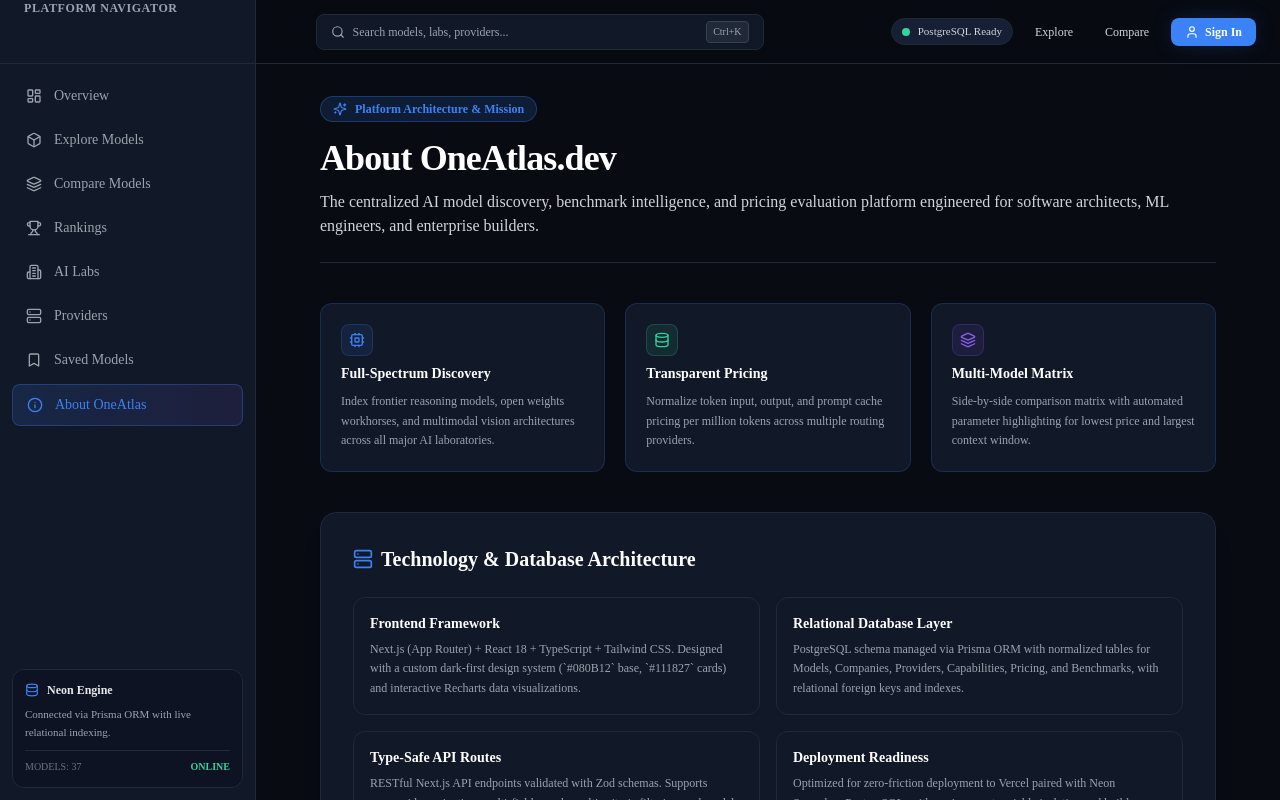
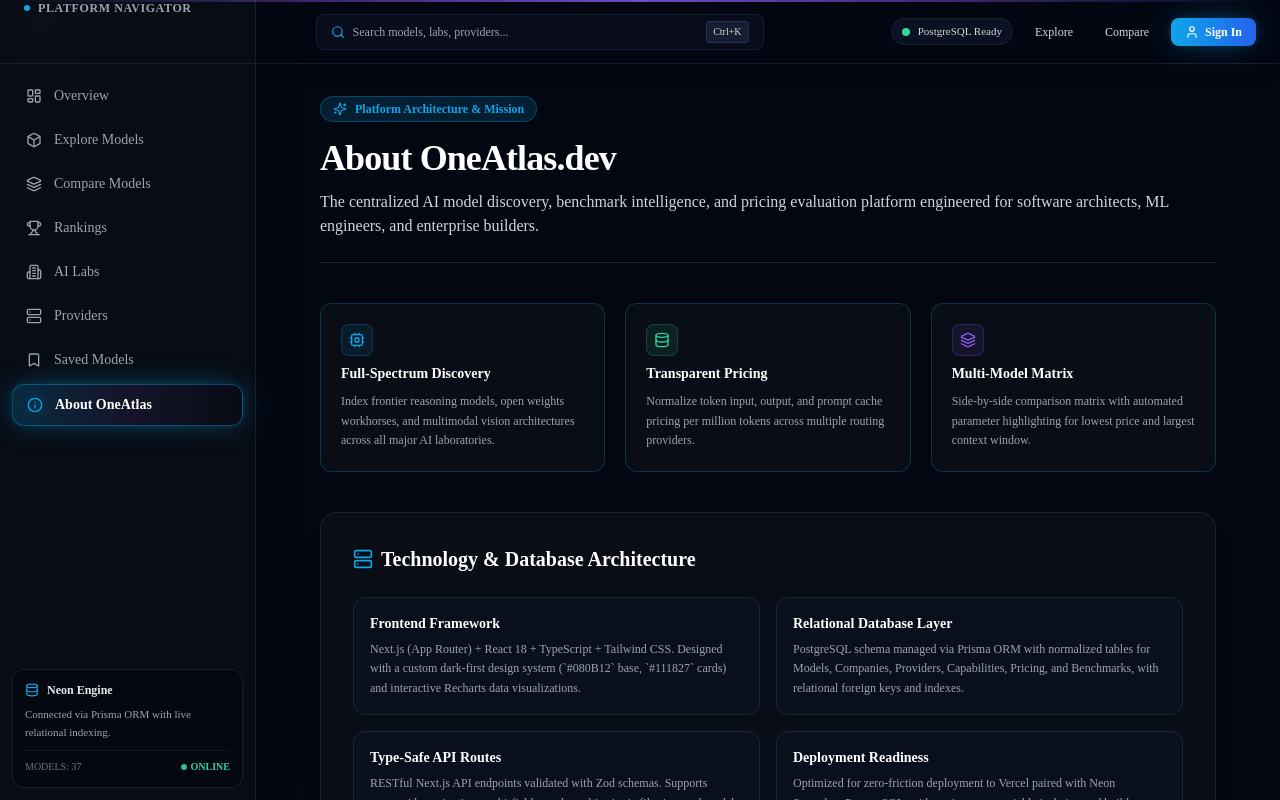
Before and after one commit to Aman933554/Intern-project, a Next.js app: page /about in a window 1280 px wide. Shown: the top 800 px of the page. Built offline with nearby package versions, Linux system fonts and the light colour scheme; no server answers.

Commit message:
style(theme): upgrade to ultra-premium cosmic obsidian & aurora palette

```diff
--- a/src/app/globals.css
+++ b/src/app/globals.css
@@ -3,12 +3,12 @@
 @tailwind utilities;
 
 :root {
-  --background: #080b12;
-  --foreground: #f3f4f6;
-  --card: #111827;
-  --card-hover: #161f33;
-  --card-border: #1f2937;
-  --accent-blue: #3b82f6;
+  --background: #030712;
+  --foreground: #f8fafc;
+  --card: #090d16;
+  --card-hover: #0e1524;
+  --card-border: #172033;
+  --accent-blue: #0ea5e9;
   --accent-violet: #8b5cf6;
 }
 
@@ -16,50 +16,92 @@ body {
   background-color: var(--background);
   color: var(--foreground);
   font-feature-settings: "rlig" 1, "calt" 1;
+  background-image:
+    radial-gradient(ellipse 80% 50% at 50% -20%, rgba(14, 165, 233, 0.1), transparent),
+    radial-gradient(ellipse 60% 40% at 100% 100%, rgba(139, 92, 246, 0.08), transparent),
+    radial-gradient(rgba(255, 255, 255, 0.05) 1px, transparent 1px);
+  background-size: 100% 100%, 100% 100%, 28px 28px;
+  background-attachment: fixed;
 }
 
-/* Custom clean scrollbars */
+/* Custom premium scrollbars */
 ::-webkit-scrollbar {
-  width: 8px;
-  height: 8px;
+  width: 7px;
+  height: 7px;
 }
 
 ::-webkit-scrollbar-track {
-  background: #080b12;
+  background: #030712;
 }
 
 ::-webkit-scrollbar-thumb {
-  background: #1f2937;
-  border-radius: 4px;
+  background: #172033;
+  border-radius: 9999px;
+  border: 1px solid rgba(255, 255, 255, 0.05);
 }
 
 ::-webkit-scrollbar-thumb:hover {
-  background: #374151;
+  background: #2a3854;
 }
 
 /* Subtle glow effects */
 .glow-border {
-  border: 1px solid rgba(59, 130, 246, 0.2);
-  transition: all 0.2s ease-in-out;
+  border: 1px solid rgba(14, 165, 233, 0.25);
+  transition: all 0.25s ease-in-out;
 }
 
 .glow-border:hover {
-  border-color: rgba(59, 130, 246, 0.5);
-  box-shadow: 0 0 15px -3px rgba(59, 130, 246, 0.2);
+  border-color: rgba(14, 165, 233, 0.55);
+  box-shadow: 0 0 20px -3px rgba(14, 165, 233, 0.3);
 }
 
 .glow-text-blue {
-  text-shadow: 0 0 12px rgba(59, 130, 246, 0.5);
+  text-shadow: 0 0 16px rgba(14, 165, 233, 0.6);
 }
 
 .glow-text-violet {
-  text-shadow: 0 0 12px rgba(139, 92, 246, 0.5);
+  text-shadow: 0 0 16px rgba(139, 92, 246, 0.6);
 }
 
 /* Glassmorphism */
 .glass-panel {
-  background: rgba(17, 24, 39, 0.7);
+  background: rgba(9, 13, 22, 0.75);
+  backdrop-filter: blur(16px);
+  -webkit-backdrop-filter: blur(16px);
+  border: 1px solid rgba(255, 255, 255, 0.07);
+}
+
+.glass-card {
+  background: rgba(10, 15, 29, 0.8);
   backdrop-filter: blur(12px);
   -webkit-backdrop-filter: blur(12px);
-  border: 1px solid rgba(31, 41, 55, 0.8);
+  border: 1px solid rgba(255, 255, 255, 0.08);
+  box-shadow: 0 8px 32px 0 rgba(0, 0, 0, 0.4), inset 0 1px 0 0 rgba(255, 255, 255, 0.06);
 }
+
+/* High-contrast gradient text */
+.gradient-text-primary {
+  background: linear-gradient(135deg, #ffffff 0%, #cbd5e1 50%, #94a3b8 100%);
+  -webkit-background-clip: text;
+  -webkit-text-fill-color: transparent;
+}
+
+.gradient-text-accent {
+  background: linear-gradient(135deg, #38bdf8 0%, #818cf8 50%, #c084fc 100%);
+  -webkit-background-clip: text;
+  -webkit-text-fill-color: transparent;
+}
+
+/* Subtle pulse border animation */
+@keyframes border-shimmer {
+  0%, 100% {
+    border-color: rgba(14, 165, 233, 0.2);
+  }
+  50% {
+    border-color: rgba(139, 92, 246, 0.4);
+  }
+}
+
+.animate-border-shimmer {
+  animation: border-shimmer 4s ease-in-out infinite;
+}
--- a/src/components/dashboard/StatCard.tsx
+++ b/src/components/dashboard/StatCard.tsx
@@ -17,23 +17,23 @@ export const StatCard: React.FC<StatCardProps> = ({
   accentColor = "blue",
 }) => {
   const colorMap = {
-    blue: "text-electric-blue bg-electric-blue/10 border-electric-blue/20",
-    violet: "text-violet bg-violet/10 border-violet/20",
-    emerald: "text-emerald-400 bg-emerald-400/10 border-emerald-400/20",
-    amber: "text-amber-400 bg-amber-400/10 border-amber-400/20",
+    blue: "text-electric-blue bg-electric-blue/15 border-electric-blue/30 shadow-[0_0_15px_rgba(14,165,233,0.25)]",
+    violet: "text-violet bg-violet/15 border-violet/30 shadow-[0_0_15px_rgba(139,92,246,0.25)]",
+    emerald: "text-emerald-400 bg-emerald-400/15 border-emerald-400/30 shadow-[0_0_15px_rgba(16,185,129,0.25)]",
+    amber: "text-amber-400 bg-amber-400/15 border-amber-400/30 shadow-[0_0_15px_rgba(245,158,11,0.25)]",
   };
 
   return (
-    <div className="bg-card border border-surface-300 rounded-xl p-5 hover:border-gray-700 transition-all glow-border">
+    <div className="bg-card/90 backdrop-blur-md border border-surface-300/80 rounded-2xl p-5 hover:border-surface-400 transition-all shadow-lg hover:shadow-2xl hover:-translate-y-0.5 group">
       <div className="flex items-center justify-between mb-3">
-        <span className="text-xs font-semibold uppercase tracking-wider text-gray-400">
+        <span className="text-xs font-semibold uppercase tracking-wider text-gray-400 group-hover:text-gray-300 transition-colors">
           {title}
         </span>
-        <div className={`p-2 rounded-lg border ${colorMap[accentColor]}`}>
+        <div className={`p-2.5 rounded-xl border ${colorMap[accentColor]} transition-transform group-hover:scale-110`}>
           <Icon className="w-4 h-4" />
         </div>
       </div>
-      <div className="text-2xl sm:text-3xl font-bold text-white font-mono mb-1">
+      <div className="text-2xl sm:text-3xl font-bold text-white font-mono mb-1 tracking-tight">
         {value}
       </div>
       <p className="text-xs text-gray-400">{subtitle}</p>
--- a/src/components/layout/AppShell.tsx
+++ b/src/components/layout/AppShell.tsx
@@ -19,7 +19,14 @@ export const AppShell: React.FC<{ children: React.ReactNode }> = ({
     <AuthProvider>
       <ClerkUserSync />
       <ComparisonProvider>
-        <div className="min-h-screen bg-background text-gray-100 flex flex-col selection:bg-electric-blue/30 selection:text-white">
+        <div className="relative min-h-screen bg-background text-gray-100 flex flex-col selection:bg-electric-blue/30 selection:text-white overflow-x-hidden">
+          {/* Top luminous accent gradient border */}
+          <div className="fixed top-0 left-0 right-0 h-[2px] bg-gradient-to-r from-transparent via-electric-blue via-violet to-transparent z-50 pointer-events-none opacity-80" />
+
+          {/* Ambient background light orbs */}
+          <div className="fixed -top-24 left-1/4 w-[600px] h-[350px] bg-electric-blue/8 rounded-full blur-[140px] pointer-events-none -z-10" />
+          <div className="fixed top-1/2 right-0 w-[500px] h-[400px] bg-violet/8 rounded-full blur-[160px] pointer-events-none -z-10" />
+
           <Navbar onToggleSidebar={() => setIsSidebarOpen((prev) => !prev)} />
 
           <div className="flex-1 flex">
--- a/src/components/layout/Navbar.tsx
+++ b/src/components/layout/Navbar.tsx
@@ -30,7 +30,7 @@ export const Navbar: React.FC<NavbarProps> = ({ onToggleSidebar }) => {
 
   return (
     <>
-      <header className="sticky top-0 z-40 w-full h-16 border-b border-surface-300 bg-background/80 backdrop-blur-md px-4 sm:px-6 flex items-center justify-between">
+      <header className="sticky top-0 z-40 w-full h-16 border-b border-surface-300/80 bg-background/80 backdrop-blur-xl px-4 sm:px-6 flex items-center justify-between shadow-lg">
         <div className="flex items-center gap-3">
           {/* Mobile hamburger */}
           <button
@@ -43,7 +43,7 @@ export const Navbar: React.FC<NavbarProps> = ({ onToggleSidebar }) => {
 
           {/* Logo */}
           <Link href="/" className="flex items-center gap-2.5 group">
-            <div className="w-8 h-8 rounded-lg bg-gradient-to-br from-electric-blue to-violet flex items-center justify-center shadow-glow group-hover:scale-105 transition-transform">
+            <div className="w-8 h-8 rounded-lg bg-gradient-to-br from-electric-blue via-indigo-500 to-violet flex items-center justify-center shadow-glow group-hover:scale-105 transition-all">
               <Sparkles className="w-4 h-4 text-white" />
             </div>
             <div className="flex flex-col">
@@ -61,13 +61,13 @@ export const Navbar: React.FC<NavbarProps> = ({ onToggleSidebar }) => {
         <div className="flex-1 max-w-md mx-4 hidden sm:block">
           <button
             onClick={() => setIsSearchOpen(true)}
-            className="w-full flex items-center justify-between px-3.5 py-1.5 rounded-lg bg-surface-100 border border-surface-300 hover:border-gray-600 text-gray-400 text-xs transition-all cursor-pointer shadow-inner"
+            className="w-full flex items-center justify-between px-3.5 py-1.5 rounded-lg bg-surface-100/90 border border-surface-300/80 hover:border-surface-400 text-gray-400 hover:text-gray-200 text-xs transition-all cursor-pointer shadow-inner hover:bg-surface-200/90"
           >
             <div className="flex items-center gap-2">
-              <Search className="w-3.5 h-3.5 text-gray-400" />
+              <Search className="w-3.5 h-3.5 text-electric-blue" />
               <span>Search models, labs, providers...</span>
             </div>
-            <kbd className="px-1.5 py-0.5 bg-surface-300 border border-gray-700 rounded text-[10px] text-gray-400 font-mono">
+            <kbd className="px-1.5 py-0.5 bg-surface-300/80 border border-surface-400/80 rounded text-[10px] text-gray-300 font-mono">
               Ctrl+K
             </kbd>
           </button>
@@ -85,21 +85,21 @@ export const Navbar: React.FC<NavbarProps> = ({ onToggleSidebar }) => {
           </button>
 
           {/* Database indicator */}
-          <div className="hidden lg:flex items-center gap-2 px-2.5 py-1 rounded-full bg-surface-200 border border-surface-300 text-[11px] text-gray-300 font-mono">
-            <span className="w-2 h-2 rounded-full bg-emerald-400 animate-pulse" />
+          <div className="hidden lg:flex items-center gap-2 px-2.5 py-1 rounded-full bg-surface-200/70 border border-surface-300/80 text-[11px] text-gray-300 font-mono shadow-sm">
+            <span className="w-2 h-2 rounded-full bg-emerald-400 animate-pulse shadow-glow-emerald" />
             <span>PostgreSQL Ready</span>
           </div>
 
           <Link
             href="/models"
-            className="hidden sm:flex items-center gap-1 text-xs font-medium text-gray-300 hover:text-white px-2.5 py-1.5 rounded-lg hover:bg-surface-200 transition-colors"
+            className="hidden sm:flex items-center gap-1 text-xs font-medium text-gray-300 hover:text-white px-2.5 py-1.5 rounded-lg hover:bg-surface-200/80 transition-colors"
           >
             <span>Explore</span>
           </Link>
 
           <Link
             href="/compare"
-            className="hidden sm:flex items-center gap-1 text-xs font-medium text-gray-300 hover:text-white px-2.5 py-1.5 rounded-lg hover:bg-surface-200 transition-colors"
+            className="hidden sm:flex items-center gap-1 text-xs font-medium text-gray-300 hover:text-white px-2.5 py-1.5 rounded-lg hover:bg-surface-200/80 transition-colors"
           >
             <span>Compare</span>
           </Link>
@@ -109,9 +109,9 @@ export const Navbar: React.FC<NavbarProps> = ({ onToggleSidebar }) => {
             <div className="relative" ref={menuRef}>
               <button
                 onClick={() => setIsUserMenuOpen((prev) => !prev)}
-                className="flex items-center gap-2 p-1 sm:px-2.5 sm:py-1 rounded-lg bg-surface-200 hover:bg-surface-300 border border-surface-300 text-white transition-colors cursor-pointer"
+                className="flex items-center gap-2 p-1 sm:px-2.5 sm:py-1 rounded-lg bg-surface-200/90 hover:bg-surface-300/90 border border-surface-300 text-white transition-all cursor-pointer shadow-sm"
               >
-                <div className="relative w-6 h-6 rounded-md bg-gradient-to-br from-electric-blue to-violet flex items-center justify-center font-bold text-[10px] text-white shrink-0 shadow-glow select-none">
+                <div className="relative w-6 h-6 rounded-md bg-gradient-to-br from-electric-blue via-indigo-500 to-violet flex items-center justify-center font-bold text-[10px] text-white shrink-0 shadow-glow select-none">
                   <span>{getCompanyInitials(user.name)}</span>
                   <span className="absolute -bottom-0.5 -right-0.5 w-2 h-2 rounded-full bg-emerald-400 ring-1 ring-card" />
                 </div>
@@ -157,7 +157,7 @@ export const Navbar: React.FC<NavbarProps> = ({ onToggleSidebar }) => {
           ) : (
             <button
               onClick={openAuthModal}
-              className="flex items-center gap-1.5 text-xs font-semibold px-3.5 py-1.5 rounded-lg bg-electric-blue hover:bg-electric-blue-600 text-white shadow-glow transition-all cursor-pointer"
+              className="flex items-center gap-1.5 text-xs font-semibold px-3.5 py-1.5 rounded-lg bg-gradient-to-r from-electric-blue to-blue-600 hover:from-electric-blue-400 hover:to-electric-blue text-white shadow-glow transition-all cursor-pointer"
             >
               <User className="w-3.5 h-3.5" />
               <span>Sign In</span>
--- a/src/components/layout/Sidebar.tsx
+++ b/src/components/layout/Sidebar.tsx
@@ -49,13 +49,13 @@ export const Sidebar: React.FC<SidebarProps> = ({ isOpen, onClose }) => {
       )}
 
       <aside
-        className={`fixed top-0 bottom-0 left-0 z-40 w-64 bg-card border-r border-surface-300 flex flex-col justify-between transition-transform duration-200 ease-in-out md:translate-x-0 ${
+        className={`fixed top-0 bottom-0 left-0 z-40 w-64 bg-card/95 backdrop-blur-xl border-r border-surface-300/80 flex flex-col justify-between transition-transform duration-200 ease-in-out md:translate-x-0 shadow-2xl ${
           isOpen ? "translate-x-0" : "-translate-x-full"
         }`}
       >
         <div>
           {/* Mobile close button header */}
-          <div className="flex md:hidden items-center justify-between p-4 border-b border-surface-300">
+          <div className="flex md:hidden items-center justify-between p-4 border-b border-surface-300/80">
             <span className="font-bold text-sm text-white">Navigation</span>
             <button
               onClick={onClose}
@@ -66,8 +66,9 @@ export const Sidebar: React.FC<SidebarProps> = ({ isOpen, onClose }) => {
           </div>
 
           {/* Desktop spacer */}
-          <div className="hidden md:block h-16 border-b border-surface-300 px-6 flex items-center">
+          <div className="hidden md:block h-16 border-b border-surface-300/80 px-6 flex items-center">
             <div className="flex items-center gap-2 text-xs font-semibold uppercase tracking-wider text-gray-400">
+              <span className="w-1.5 h-1.5 rounded-full bg-electric-blue animate-pulse" />
               <span>Platform Navigator</span>
             </div>
           </div>
@@ -86,23 +87,23 @@ export const Sidebar: React.FC<SidebarProps> = ({ isOpen, onClose }) => {
                   key={item.href}
                   href={item.href}
                   onClick={onClose}
-                  className={`flex items-center justify-between px-3.5 py-2.5 rounded-lg text-sm font-medium transition-all ${
+                  className={`flex items-center justify-between px-3.5 py-2.5 rounded-xl text-sm font-medium transition-all ${
                     isActive
-                      ? "bg-gradient-to-r from-electric-blue/15 to-violet/10 text-electric-blue border border-electric-blue/30 shadow-sm"
-                      : "text-gray-400 hover:text-gray-100 hover:bg-surface-200"
+                      ? "bg-gradient-to-r from-electric-blue/20 via-violet/10 to-transparent text-white border border-electric-blue/40 shadow-glow"
+                      : "text-gray-400 hover:text-gray-100 hover:bg-surface-200/80"
                   }`}
                 >
                   <div className="flex items-center gap-3">
                     <Icon
                       className={`w-4 h-4 ${
-                        isActive ? "text-electric-blue" : "text-gray-400"
+                        isActive ? "text-electric-blue drop-shadow-[0_0_8px_rgba(14,165,233,0.6)]" : "text-gray-400"
                       }`}
                     />
-                    <span>{item.label}</span>
+                    <span className={isActive ? "font-semibold" : ""}>{item.label}</span>
                   </div>
 
                   {item.badge !== undefined && (
-                    <span className="text-[10px] px-1.5 py-0.5 rounded-full bg-electric-blue/20 text-electric-blue font-mono font-semibold">
+                    <span className="text-[10px] px-2 py-0.5 rounded-full bg-electric-blue/20 text-electric-blue font-mono font-bold border border-electric-blue/30 shadow-sm">
                       {item.badge}
                     </span>
                   )}
@@ -115,9 +116,9 @@ export const Sidebar: React.FC<SidebarProps> = ({ isOpen, onClose }) => {
         {/* User Card & Database System Status */}
         <div className="space-y-2 m-3">
           {user ? (
-            <div className="p-2.5 rounded-xl bg-surface-100 border border-surface-300 text-xs flex items-center justify-between">
+            <div className="p-2.5 rounded-xl bg-surface-100/90 border border-surface-300/80 text-xs flex items-center justify-between shadow-sm">
               <div className="flex items-center gap-2 overflow-hidden">
-                <div className="w-7 h-7 rounded-lg bg-gradient-to-br from-electric-blue to-violet flex items-center justify-center font-bold text-xs text-white shrink-0 shadow-glow">
+                <div className="w-7 h-7 rounded-lg bg-gradient-to-br from-electric-blue via-indigo-500 to-violet flex items-center justify-center font-bold text-xs text-white shrink-0 shadow-glow select-none">
                   {user.name.charAt(0).toUpperCase()}
                 </div>
                 <div className="min-w-0">
@@ -127,7 +128,7 @@ export const Sidebar: React.FC<SidebarProps> = ({ isOpen, onClose }) => {
               </div>
               <button
                 onClick={logout}
-                className="text-[10px] text-gray-400 hover:text-red-400 px-2 py-1 rounded hover:bg-red-500/10 transition-colors"
+                className="text-[10px] text-gray-400 hover:text-red-400 px-2 py-1 rounded hover:bg-red-500/10 transition-colors cursor-pointer"
                 title="Sign Out"
               >
                 Exit
@@ -135,7 +136,7 @@ export const Sidebar: React.FC<SidebarProps> = ({ isOpen, onClose }) => {
             </div>
           ) : null}
 
-          <div className="p-3 rounded-xl bg-surface-50 border border-surface-300 text-xs">
+          <div className="p-3 rounded-xl bg-surface-50/80 border border-surface-300/80 text-xs shadow-inner">
             <div className="flex items-center gap-2 mb-2 text-gray-200 font-semibold">
               <Database className="w-3.5 h-3.5 text-electric-blue" />
               <span>Neon Engine</span>
@@ -143,9 +144,12 @@ export const Sidebar: React.FC<SidebarProps> = ({ isOpen, onClose }) => {
             <p className="text-[11px] text-gray-400 mb-2 leading-relaxed">
               Connected via Prisma ORM with live relational indexing.
             </p>
-            <div className="flex items-center justify-between text-[10px] text-gray-500 pt-2 border-t border-surface-300 font-mono">
+            <div className="flex items-center justify-between text-[10px] text-gray-500 pt-2 border-t border-surface-300/60 font-mono">
               <span>MODELS: 37</span>
-              <span className="text-emerald-400 font-semibold">ONLINE</span>
+              <span className="text-emerald-400 font-semibold flex items-center gap-1">
+                <span className="w-1.5 h-1.5 rounded-full bg-emerald-400 animate-pulse" />
+                ONLINE
+              </span>
             </div>
           </div>
         </div>
--- a/src/components/models/ModelCard.tsx
+++ b/src/components/models/ModelCard.tsx
@@ -45,12 +45,12 @@ export const ModelCard: React.FC<ModelCardProps> = ({ model }) => {
   };
 
   return (
-    <div className="bg-card border border-surface-300 rounded-xl p-5 hover:border-gray-600 transition-all flex flex-col justify-between glow-border relative group">
+    <div className="bg-card/90 backdrop-blur-md border border-surface-300/80 rounded-2xl p-5 hover:border-surface-400 transition-all flex flex-col justify-between glow-border relative group shadow-lg hover:shadow-2xl hover:-translate-y-0.5">
       {/* Top row: Company initials badge, name, trending pill & bookmark */}
       <div>
         <div className="flex items-start justify-between gap-3 mb-2.5">
           <div className="flex items-center gap-2.5">
-            <div className="w-8 h-8 rounded-lg bg-surface-200 border border-surface-300 flex items-center justify-center font-bold text-xs text-electric-blue">
+            <div className="w-8 h-8 rounded-xl bg-gradient-to-br from-surface-200 to-surface-100 border border-surface-300/80 flex items-center justify-center font-bold text-xs text-electric-blue shadow-inner">
               {getCompanyInitials(model.company.name)}
             </div>
             <div>
--- a/tailwind.config.ts
+++ b/tailwind.config.ts
@@ -10,43 +10,77 @@ const config: Config = {
   theme: {
     extend: {
       colors: {
-        background: "#080B12",
-        card: "#111827",
-        "card-hover": "#161F33",
-        "card-border": "#1F2937",
+        background: "#030712", // Ultra-deep obsidian midnight
+        card: "#090D16", // Rich glass slate
+        "card-hover": "#0E1524", // Clean luminous elevation
+        "card-border": "#172033", // Crystal-cut border
         "electric-blue": {
-          DEFAULT: "#3B82F6",
-          50: "#EFF6FF",
-          100: "#DBEAFE",
-          400: "#60A5FA",
-          500: "#3B82F6",
-          600: "#2563EB",
-          700: "#1D4ED8",
+          DEFAULT: "#0EA5E9", // Luminous Cyan-Azure
+          50: "#F0F9FF",
+          100: "#E0F2FE",
+          200: "#BAE6FD",
+          300: "#7DD3FC",
+          400: "#38BDF8",
+          500: "#0EA5E9",
+          600: "#0284C7",
+          700: "#0369A1",
+          800: "#075985",
+          900: "#0C4A6E",
         },
         violet: {
-          DEFAULT: "#8B5CF6",
+          DEFAULT: "#8B5CF6", // Royal Amethyst
+          50: "#F5F3FF",
+          100: "#EDE9FE",
+          200: "#DDD6FE",
+          300: "#C4B5FD",
           400: "#A78BFA",
           500: "#8B5CF6",
           600: "#7C3AED",
           700: "#6D28D9",
+          800: "#5B21B6",
+          900: "#4C1D95",
         },
         surface: {
-          50: "#0D1322",
-          100: "#111827",
-          200: "#161F33",
-          300: "#1F2937",
-          400: "#374151",
-          500: "#4B5563",
-        }
+          50: "#050811",
+          100: "#0A0F1D",
+          200: "#0F172A",
+          300: "#1A2438",
+          400: "#2A3854",
+          500: "#415375",
+          600: "#5D7399",
+          700: "#7E94BC",
+        },
+        emerald: {
+          DEFAULT: "#10B981",
+          400: "#34D399",
+          500: "#10B981",
+          600: "#059669",
+        },
       },
       fontFamily: {
-        sans: ["var(--font-inter)", "system-ui", "-apple-system", "BlinkMacSystemFont", "Segoe UI", "Roboto", "sans-serif"],
+        sans: [
+          "var(--font-inter)",
+          "system-ui",
+          "-apple-system",
+          "BlinkMacSystemFont",
+          "Segoe UI",
+          "Roboto",
+          "sans-serif",
+        ],
         mono: ["var(--font-jetbrains-mono)", "monospace"],
       },
       boxShadow: {
-        glow: "0 0 25px -5px rgba(59, 130, 246, 0.3)",
-        "glow-violet": "0 0 25px -5px rgba(139, 92, 246, 0.3)",
-      }
+        glow: "0 0 30px -4px rgba(14, 165, 233, 0.4), 0 0 10px -2px rgba(14, 165, 233, 0.25)",
+        "glow-violet": "0 0 30px -4px rgba(139, 92, 246, 0.4), 0 0 10px -2px rgba(139, 92, 246, 0.25)",
+        "glow-emerald": "0 0 25px -4px rgba(16, 185, 129, 0.35)",
+        "premium-card": "0 10px 30px -10px rgba(0, 0, 0, 0.7), inset 0 1px 0 0 rgba(255, 255, 255, 0.08)",
+        "neon-cyan": "0 0 15px rgba(14, 165, 233, 0.5)",
+      },
+      backgroundImage: {
+        "gradient-radial": "radial-gradient(var(--tw-gradient-stops))",
+        "mesh-dark":
+          "radial-gradient(at 0% 0%, rgba(14, 165, 233, 0.12) 0px, transparent 50%), radial-gradient(at 100% 100%, rgba(139, 92, 246, 0.12) 0px, transparent 50%)",
+      },
     },
   },
   plugins: [],
```
Also changed, not shown: src/app/page.tsx (+10 -10 lines).
